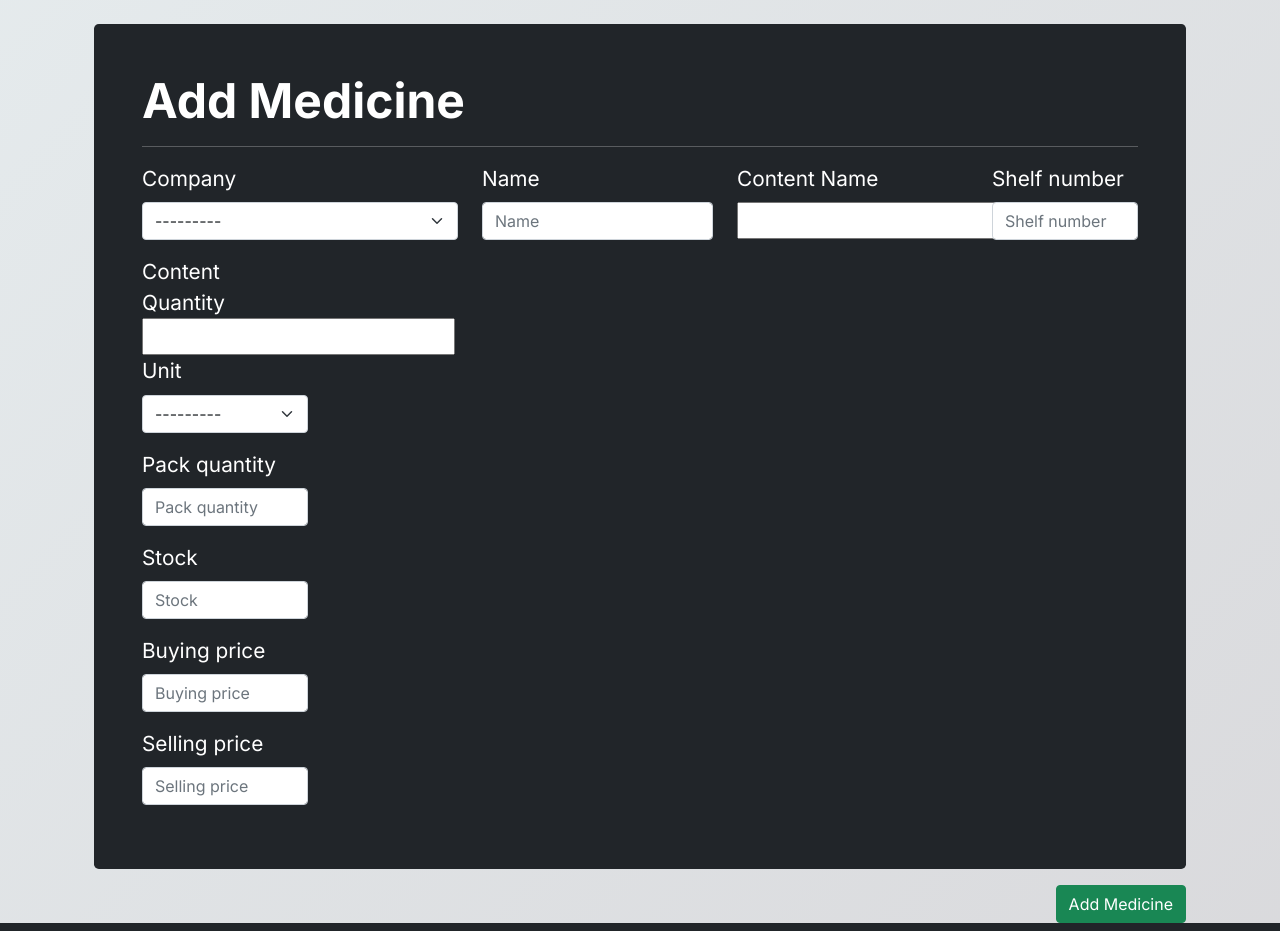
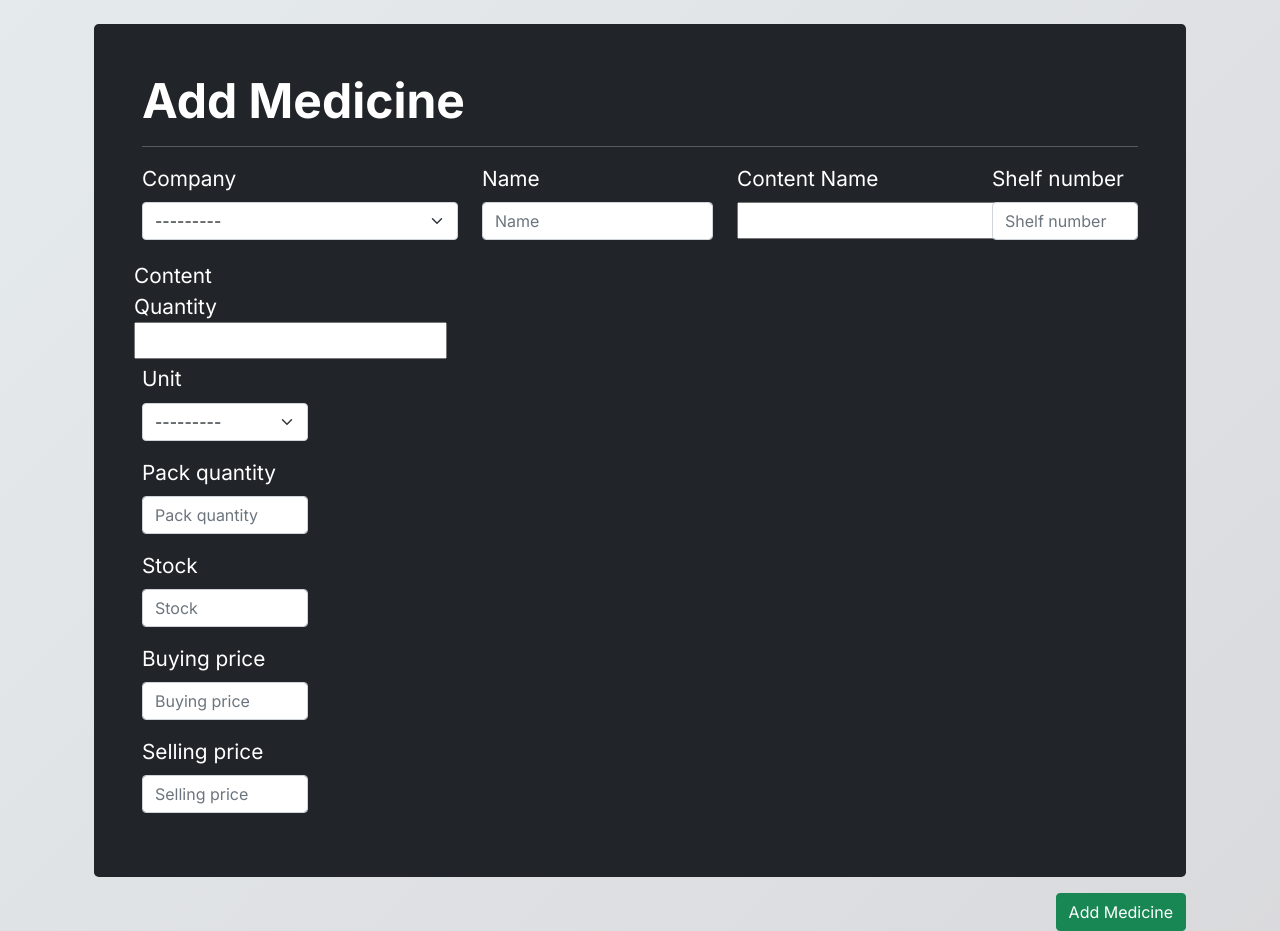
Before and after one commit to mightysandy1/pharmacyappsneha, a Django app: page /create/med/ in a window 1280 px wide. Shown: the part 66-997 px from the top of the page. Run offline with Django 4.2, Linux system fonts and the light colour scheme; the visitor is signed in with stand-in values (Sample User, id 1); data that the repository does not hold is empty; some libraries are stand-ins or nearby versions.

Commit message:
Update medicine_form.html

```diff
--- a/yolo_pharmacy/yolo_site/templates/yolo_site/medicine_form.html
+++ b/yolo_pharmacy/yolo_site/templates/yolo_site/medicine_form.html
@@ -27,10 +27,11 @@
                     </div>
                 </div>
                 <div class="row">
-                   <div class="col-2">
-    <label for="{{ form.salt_quantity.id_for_label }}">Content Quantity</label>
+             <div class="col-2 p-1">
+    <label class="form-label m-0" for="{{ form.salt_quantity.id_for_label }}">Content Quantity</label>
     {{ form.salt_quantity }}
 </div>
+
 
 </div>
 
```
